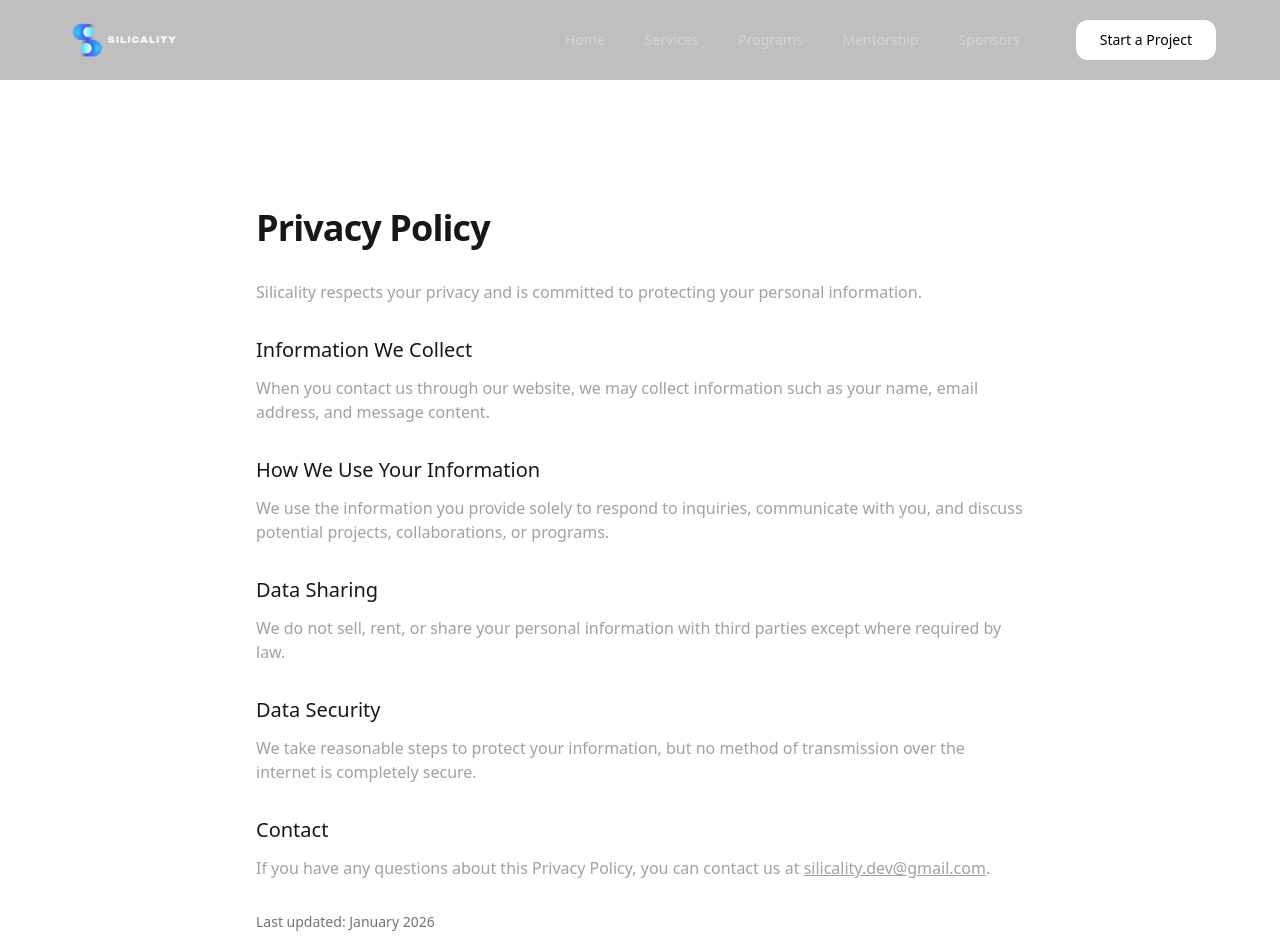
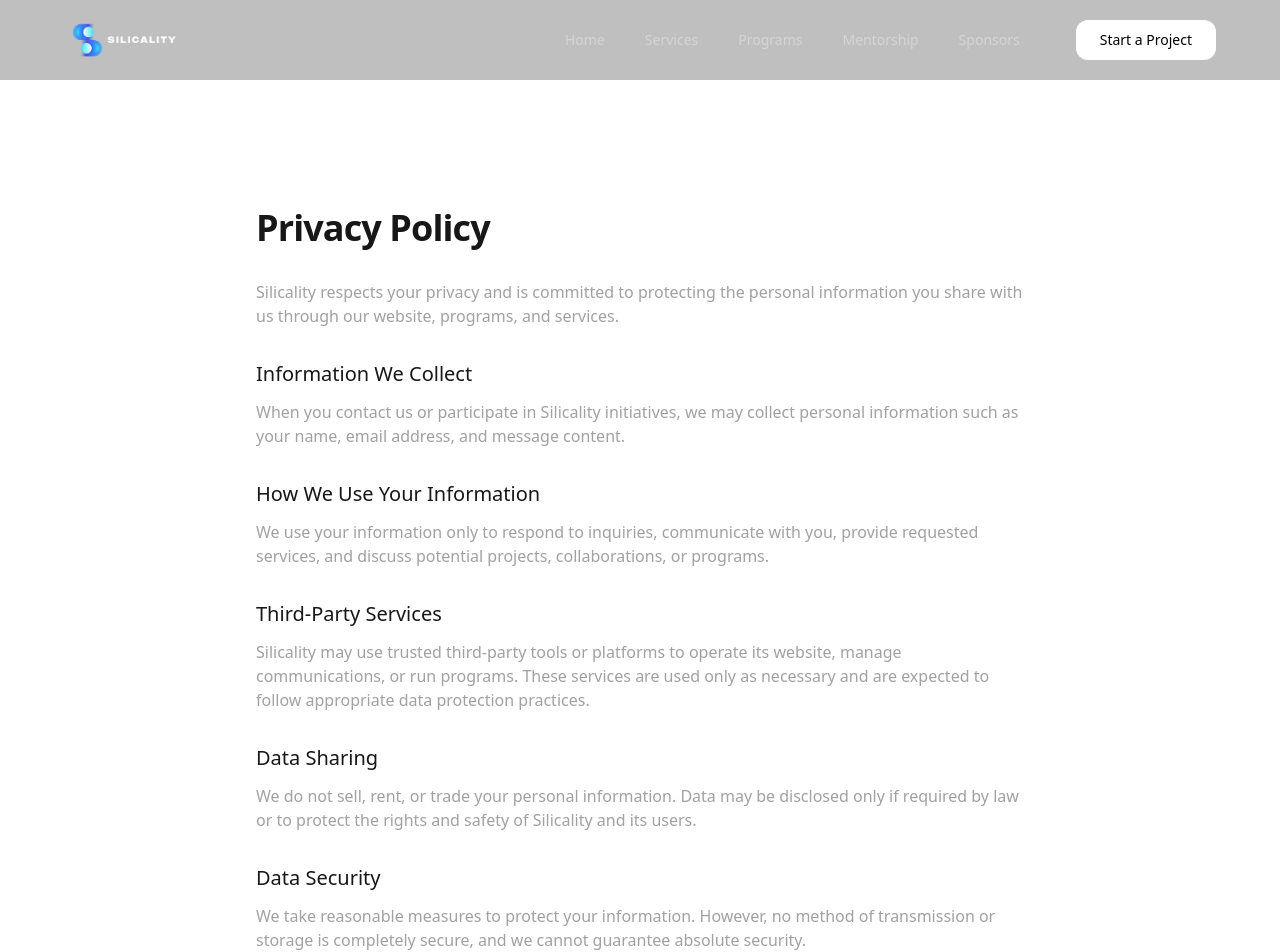
Before and after one commit to CodeWithSachan/Silicality, a Next.js app: page /privacy-policy in a window 1280 px wide. Shown: the top 952 px of the page. Built offline with nearby package versions, Linux system fonts and the light colour scheme.

Commit message:
Legal: refine privacy policy content and metadata

```diff
--- a/app/privacy-policy/page.tsx
+++ b/app/privacy-policy/page.tsx
@@ -1,65 +1,173 @@
+// import type { Metadata } from "next";
+
+// export const metadata: Metadata = {
+//   title: "Privacy Policy",
+//   description:
+//     "Privacy policy explaining how Silicality collects, uses, and protects user information.",
+// };
+
+// export default function PrivacyPolicyPage() {
+//   return (
+//     <section className="py-32 px-6">
+//       <div className="max-w-3xl mx-auto space-y-8">
+//         <h1 className="text-4xl font-semibold tracking-tight">
+//           Privacy Policy
+//         </h1>
+
+//         <p className="text-neutral-400">
+//           Silicality respects your privacy and is committed to protecting your
+//           personal information.
+//         </p>
+
+//         <div>
+//           <h2 className="text-xl font-medium">Information We Collect</h2>
+//           <p className="mt-3 text-neutral-400">
+//             When you contact us through our website, we may collect information
+//             such as your name, email address, and message content.
+//           </p>
+//         </div>
+
+//         <div>
+//           <h2 className="text-xl font-medium">How We Use Your Information</h2>
+//           <p className="mt-3 text-neutral-400">
+//             We use the information you provide solely to respond to inquiries,
+//             communicate with you, and discuss potential projects,
+//             collaborations, or programs.
+//           </p>
+//         </div>
+
+//         <div>
+//           <h2 className="text-xl font-medium">Data Sharing</h2>
+//           <p className="mt-3 text-neutral-400">
+//             We do not sell, rent, or share your personal information with third
+//             parties except where required by law.
+//           </p>
+//         </div>
+
+//         <div>
+//           <h2 className="text-xl font-medium">Data Security</h2>
+//           <p className="mt-3 text-neutral-400">
+//             We take reasonable steps to protect your information, but no method
+//             of transmission over the internet is completely secure.
+//           </p>
+//         </div>
+
+//         <div>
+//           <h2 className="text-xl font-medium">Contact</h2>
+//           <p className="mt-3 text-neutral-400">
+//             If you have any questions about this Privacy Policy, you can contact
+//             us at{" "}
+//             <a
+//               href="mailto:silicality.dev@gmail.com"
+//               className="underline"
+//             >
+//               silicality.dev@gmail.com
+//             </a>
+//             .
+//           </p>
+//         </div>
+
+//         <p className="text-sm text-neutral-500">
+//           Last updated: January 2026
+//         </p>
+//       </div>
+//     </section>
+//   );
+// }
 import type { Metadata } from "next";
 
 export const metadata: Metadata = {
   title: "Privacy Policy",
   description:
-    "Privacy policy explaining how Silicality collects, uses, and protects user information.",
+    "Learn how Silicality collects, uses, and protects personal information across its website, programs, and services.",
 };
 
 export default function PrivacyPolicyPage() {
   return (
-    <section className="py-32 px-6">
+    <section
+      className="py-32 px-6"
+      aria-labelledby="privacy-policy-heading"
+    >
       <div className="max-w-3xl mx-auto space-y-8">
-        <h1 className="text-4xl font-semibold tracking-tight">
+        <h1
+          id="privacy-policy-heading"
+          className="text-4xl font-semibold tracking-tight"
+        >
           Privacy Policy
         </h1>
 
         <p className="text-neutral-400">
-          Silicality respects your privacy and is committed to protecting your
-          personal information.
+          Silicality respects your privacy and is committed to protecting the
+          personal information you share with us through our website, programs,
+          and services.
         </p>
 
         <div>
-          <h2 className="text-xl font-medium">Information We Collect</h2>
+          <h2 className="text-xl font-medium">
+            Information We Collect
+          </h2>
           <p className="mt-3 text-neutral-400">
-            When you contact us through our website, we may collect information
-            such as your name, email address, and message content.
+            When you contact us or participate in Silicality initiatives, we may
+            collect personal information such as your name, email address, and
+            message content.
           </p>
         </div>
 
         <div>
-          <h2 className="text-xl font-medium">How We Use Your Information</h2>
+          <h2 className="text-xl font-medium">
+            How We Use Your Information
+          </h2>
           <p className="mt-3 text-neutral-400">
-            We use the information you provide solely to respond to inquiries,
-            communicate with you, and discuss potential projects,
+            We use your information only to respond to inquiries, communicate
+            with you, provide requested services, and discuss potential projects,
             collaborations, or programs.
           </p>
         </div>
 
         <div>
-          <h2 className="text-xl font-medium">Data Sharing</h2>
+          <h2 className="text-xl font-medium">
+            Third-Party Services
+          </h2>
           <p className="mt-3 text-neutral-400">
-            We do not sell, rent, or share your personal information with third
-            parties except where required by law.
+            Silicality may use trusted third-party tools or platforms to operate
+            its website, manage communications, or run programs. These services
+            are used only as necessary and are expected to follow appropriate
+            data protection practices.
           </p>
         </div>
 
         <div>
-          <h2 className="text-xl font-medium">Data Security</h2>
+          <h2 className="text-xl font-medium">
+            Data Sharing
+          </h2>
           <p className="mt-3 text-neutral-400">
-            We take reasonable steps to protect your information, but no method
-            of transmission over the internet is completely secure.
+            We do not sell, rent, or trade your personal information. Data may be
+            disclosed only if required by law or to protect the rights and
+            safety of Silicality and its users.
           </p>
         </div>
 
         <div>
-          <h2 className="text-xl font-medium">Contact</h2>
+          <h2 className="text-xl font-medium">
+            Data Security
+          </h2>
           <p className="mt-3 text-neutral-400">
-            If you have any questions about this Privacy Policy, you can contact
+            We take reasonable measures to protect your information. However,
+            no method of transmission or storage is completely secure, and we
+            cannot guarantee absolute security.
+          </p>
+        </div>
+
+        <div>
+          <h2 className="text-xl font-medium">
+            Contact
+          </h2>
+          <p className="mt-3 text-neutral-400">
+            If you have any questions about this Privacy Policy, please contact
             us at{" "}
             <a
               href="mailto:silicality.dev@gmail.com"
-              className="underline"
+              className="underline hover:text-neutral-300 transition"
             >
               silicality.dev@gmail.com
             </a>
```
